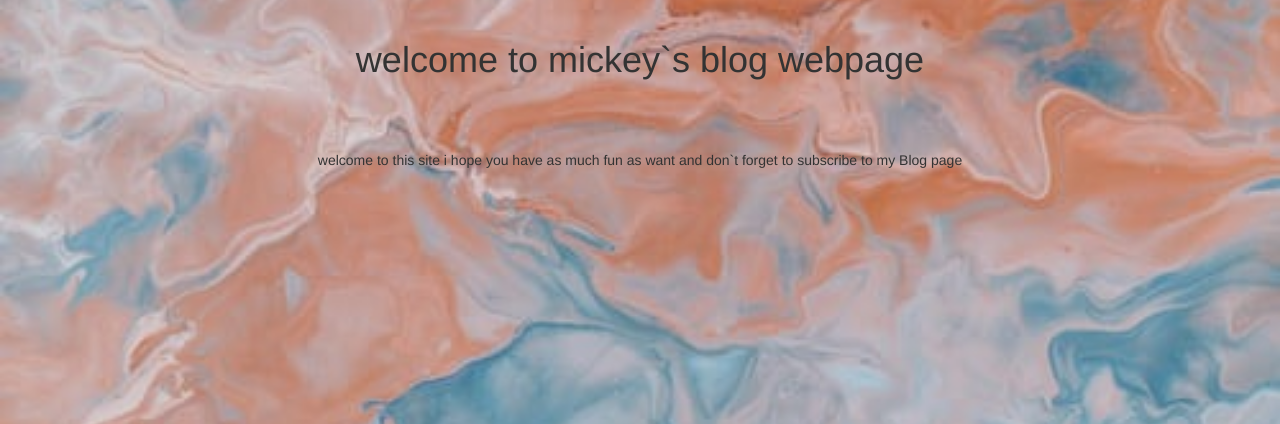
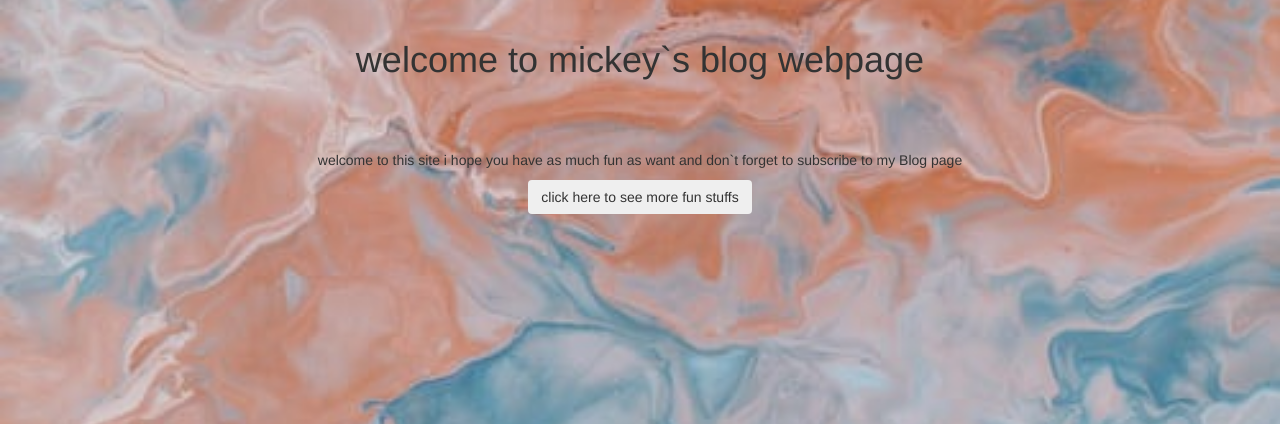
Before and after one commit to michael-creator/mickey-blogs, a Flask app: page / in a window 1280 px wide. Shown: the part 52-476 px from the top of the page. Run offline with Flask 2, Linux system fonts and the light colour scheme; some libraries are stand-ins or nearby versions.

```diff
--- a/app/templates/index.html
+++ b/app/templates/index.html
@@ -12,5 +12,8 @@
 
         <P>welcome to this site i hope you have as much fun as want and don`t forget to subscribe to my Blog page </P>
     </div>
+    <div class="container">
+        <button class="btn primary">click here to see more fun stuffs</button>
+    </div>
 
 {% endblock %}
```
